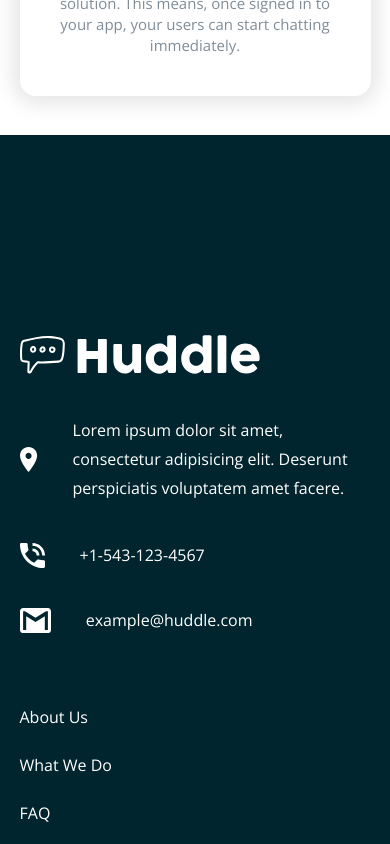
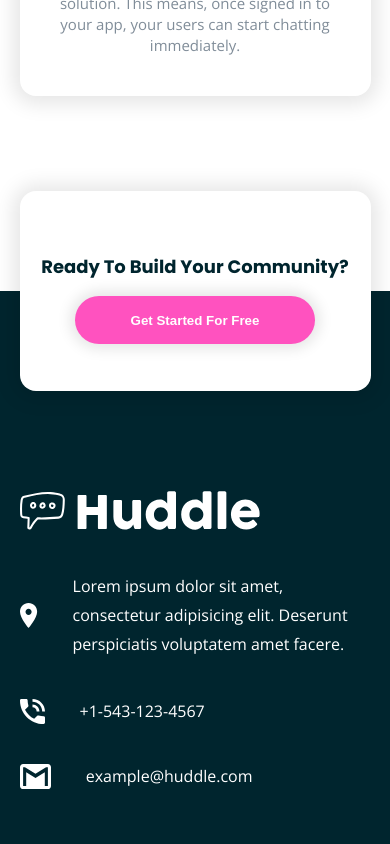
Before and after one commit to JotaJotaM1/huddle-landing-page, a plain HTML site: page index.html in a window 390 px wide. Shown: the part 2220-3064 px from the top of the page. Drawn offline with nearby package versions, Linux system fonts and the light colour scheme.

Commit message:
mobile finished

```diff
--- a/css/style.css
+++ b/css/style.css
@@ -1,5 +1,5 @@
 @import url(reset.css);
-@import url('https://fonts.googleapis.com/css2?family=Open+Sans:wght@400;700&family=Poppins:wght@600&display=swap');
+@import url('https://fonts.googleapis.com/css2?family=Open+Sans:wght@400;700&family=Poppins:wght@600;700&display=swap');
 
 body {
     font-family: 'Poppins', sans-serif;
@@ -13,6 +13,9 @@ body {
     --GrayishBlue: hsl(208, 11%, 55%);
     --White: hsl(0, 0%, 100%);
 
+}
+main{
+    margin-bottom: 50%;
 }
 
 header {
@@ -125,13 +128,11 @@ h2 {
 }
 
 footer {
+    position: absolute;
+    width: 90%;
     font-family: 'Open Sans', sans-serif;
     background-color: var(--VeryDarkCyan);
     padding: 0 5%;
-}
-
-.logo-copia {
-    padding: 200px 0 0;
 }
 
 .containLocation,
@@ -167,6 +168,7 @@ ol>li {
     color: var(--White);
     list-style: none;
     line-height: 3;
+    cursor: pointer;
 }
 
 .containerIconSocial{
@@ -186,3 +188,42 @@ ol>li {
     font-size: 13px;
     padding: 40px 0;
 }
+.bi{
+    cursor: pointer;
+}
+
+.containButtonGet{
+
+    background-color: var(--White);
+    height: 200px;
+    display: flex;
+    flex-direction: column;
+    justify-content: center;
+    align-items: center;
+    border: none;
+    border-radius: 1rem;
+    text-align: center;
+    box-shadow: 0px 1px 20px 7px rgba(0, 0, 0, 0.1);
+    position: relative;
+    top: -100px;
+}
+
+.pReady{
+    font-family: 'Poppins', sans-serif;
+    font-size: 18px;
+    color: var(--VeryDarkCyan);
+    font-weight: 800;
+    padding: 20px 10px;
+}
+
+.buttonFour{
+    background-color: var(--Pink);
+    color: var(--White);
+    font-weight: 600;
+    width: 15rem;
+    height: 3rem;
+    border-radius: 3rem;
+    border-style: none;
+    box-shadow: 0px 0px 14px 5px rgba(0, 0, 0, 0.1);
+    cursor: pointer;
+}
--- a/index.html
+++ b/index.html
@@ -50,10 +50,16 @@
     </main>
 </body>
 <footer>
+    <div class="containButtonGet">
+        <p class="pReady">Ready To Build Your Community?</p>
+        <button class="buttonFour">Get Started For Free</button>
+    </div>
+    <div>
         <img class="logo-copia" src="img/logo-copia.svg" alt="logo-copia">
         <div class="containLocation">
             <img class="icon-location" src="img/icon-location.svg" alt="location">
-        <p class="pLocation">Lorem ipsum dolor sit amet, consectetur adipisicing elit. Deserunt perspiciatis voluptatem
+            <p class="pLocation">Lorem ipsum dolor sit amet, consectetur adipisicing elit. Deserunt perspiciatis
+                voluptatem
                 amet facere.</p>
         </div>
         <div class="containPhone">
@@ -63,6 +69,7 @@
         <div class="containEmail">
             <img class="icon-email" src="img/icon-email.svg" alt="email">
             <p class="pEmail">example@huddle.com</p>
+        </div>
     </div>
     <div class="containListFooter">
             <ol>
```
Lines whose indentation alone changed are shown as unchanged.
